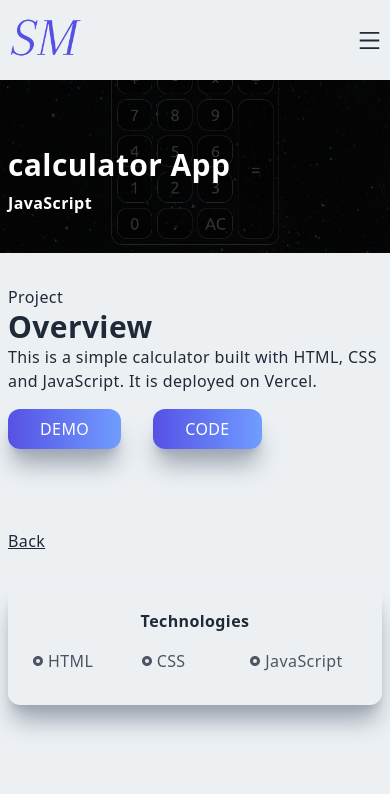
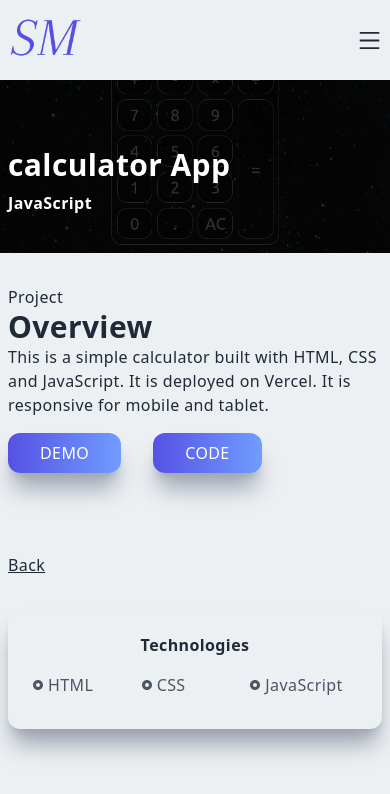
Before and after one commit to SALVADORPOETA/Salvadormartinez, a Next.js app: page /calculator in a window 390 px wide. Shown: the top 794 px of the page. Built offline with nearby package versions, Linux system fonts and the light colour scheme.

Commit message:
Overview-responsive

```diff
--- a/pages/calculator.jsx
+++ b/pages/calculator.jsx
@@ -21,7 +21,9 @@ const calculator = () => {
           <p>Project</p>
           <h2>Overview</h2>
           <p>
-            This is a simple calculator built with HTML, CSS and JavaScript. It is deployed on Vercel.
+            This is a simple calculator built with HTML, CSS and JavaScript.
+            It is deployed on Vercel.
+            It is responsive for mobile and tablet.
           </p>
 
           <a href='https://calculator-js-sm.vercel.app/' target='_blank' ><button className='px-8 py-2 mt-4 mr-8' >Demo</button></a>
--- a/pages/dropdown.jsx
+++ b/pages/dropdown.jsx
@@ -24,8 +24,8 @@ const dropdown = () => {
             This is a simple page with a dropdown menu,
             an image slider and a navbar built with ReactJS.
             The styles were made with TailwindCSS.
+            It is deployed on Vercel.
             It is responsive for mobile and tablet.
-            It is deployed on Vercel.
           </p>
           <a href='https://dropdown-menu-sm.vercel.app/' target='_blank' ><button className='px-8 py-2 mt-4 mr-8' >Demo</button></a>
           <a href='https://github.com/SALVADORPOETA/Dropdown-menu-sm' target='_blank' ><button className='px-8 py-2 mt-4' >Code</button></a>
--- a/pages/gif.jsx
+++ b/pages/gif.jsx
@@ -24,6 +24,7 @@ const gif = () => {
             This app will give you two types of gifs. The first type is a total random gif
             and the second type is a random gif about a word that you write on the input.
             It was built with ReactJS, it uses Axios and it is deployed on Vercel.
+            It is responsive for mobile and tablet.
           </p>
 
           <a href='https://gif-app-sm.vercel.app/' target='_blank' ><button className='px-8 py-2 mt-4 mr-8' >Demo</button></a>
--- a/pages/login.jsx
+++ b/pages/login.jsx
@@ -22,7 +22,7 @@ const login = () => {
           <h2>Overview</h2>
           <p>
             This is a simple web page with 3 login forms. It was built with ReactJS and TailwindCSS.
-            It is deployed on Vercel.
+            It is deployed on Vercel. It is responsive for mobile and tablet.
           </p>
 
           <a href='https://login-react-sm.vercel.app/' target='_blank' ><button className='px-8 py-2 mt-4 mr-8' >Demo</button></a>
--- a/pages/powerlist.jsx
+++ b/pages/powerlist.jsx
@@ -22,7 +22,7 @@ const powerlist = () => {
           <h2>Overview</h2>
           <p>
             This is a simple to-do list. It was built with ReactJS.
-            It is deployed on Vercel.
+            It is deployed on Vercel. It is responsive for mobile and tablet.
           </p>
 
           <a href='https://powerlist-app-sm.vercel.app/' target='_blank' ><button className='px-8 py-2 mt-4 mr-8' >Demo</button></a>
--- a/pages/sidebar.jsx
+++ b/pages/sidebar.jsx
@@ -22,7 +22,7 @@ const sidebar = () => {
           <h2>Overview</h2>
           <p>
             This is a sidebar Menu built with HTML, CSS and JavaScript.
-            It is deployed on Vercel.
+            It is deployed on Vercel. It is better displayed on desktop.
           </p>
 
           <a href='https://sidebar-menu-sm.vercel.app/' target='_blank' ><button className='px-8 py-2 mt-4 mr-8' >Demo</button></a>
--- a/pages/weather.jsx
+++ b/pages/weather.jsx
@@ -22,7 +22,7 @@ const weather = () => {
           <h2>Overview</h2>
           <p>
             This is a weather app built with ReactJS. It gets the API with Axios.
-            It is deployed on Vercel.
+            It is deployed on Vercel. It is responsive for mobile and tablet.
           </p>
 
           <a href='https://weather-app-sm.vercel.app/' target='_blank' ><button className='px-8 py-2 mt-4 mr-8' >Demo</button></a>
```
